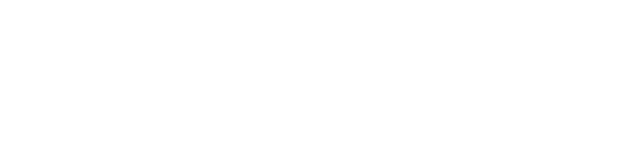
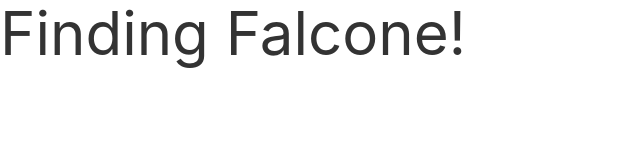
Before and after one commit to Sr-vZ/find-falcone, a plain HTML site: page index.html in a window 1280 px wide. Shown: the whole page, without its empty margins (0-640 px from the left). Drawn offline with nearby package versions, Linux system fonts and the light colour scheme.

Commit message:
first draft

```diff
--- a/index.html
+++ b/index.html
@@ -8,5 +8,8 @@
         <script src="js/uikit-icons.min.js"></script>
     </head>
     <body>
+        <div class="uk-align-center">
+            <h3 class="uk-heading-primary ">Finding Falcone!</h3>
+        </div>
     </body>
 </html>
```
